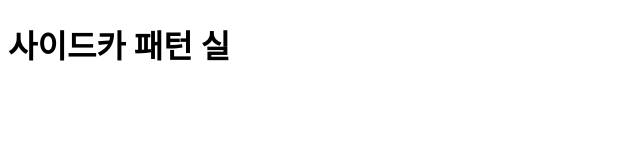
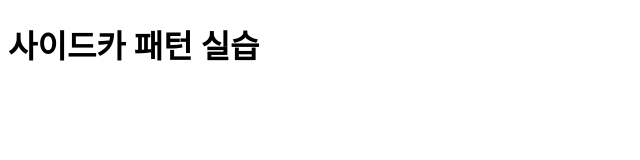
Before and after one commit to Sihyun3/web-contents, a plain HTML site: page index.html in a window 1280 px wide. Shown: the full height of the page, 0-640 px from the left. Drawn offline with Linux system fonts and the light colour scheme.

Commit message:
Update index.html

```diff
--- a/index.html
+++ b/index.html
@@ -4,5 +4,5 @@
     <title>사이드카 패턴</title>
   </head>
   <boady>
-    <h1>사이드카 패턴 실</h1>
+    <h1>사이드카 패턴 실습</h1>
   </body>
```
